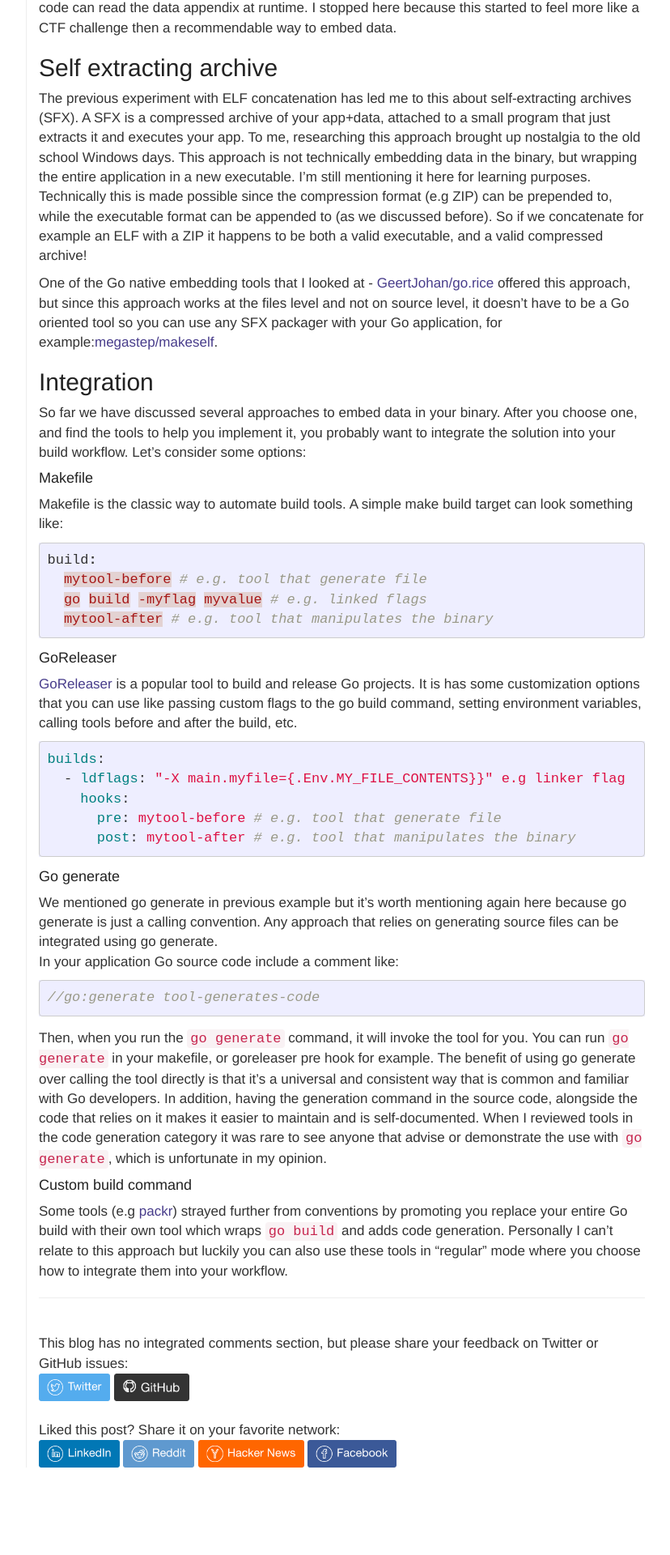
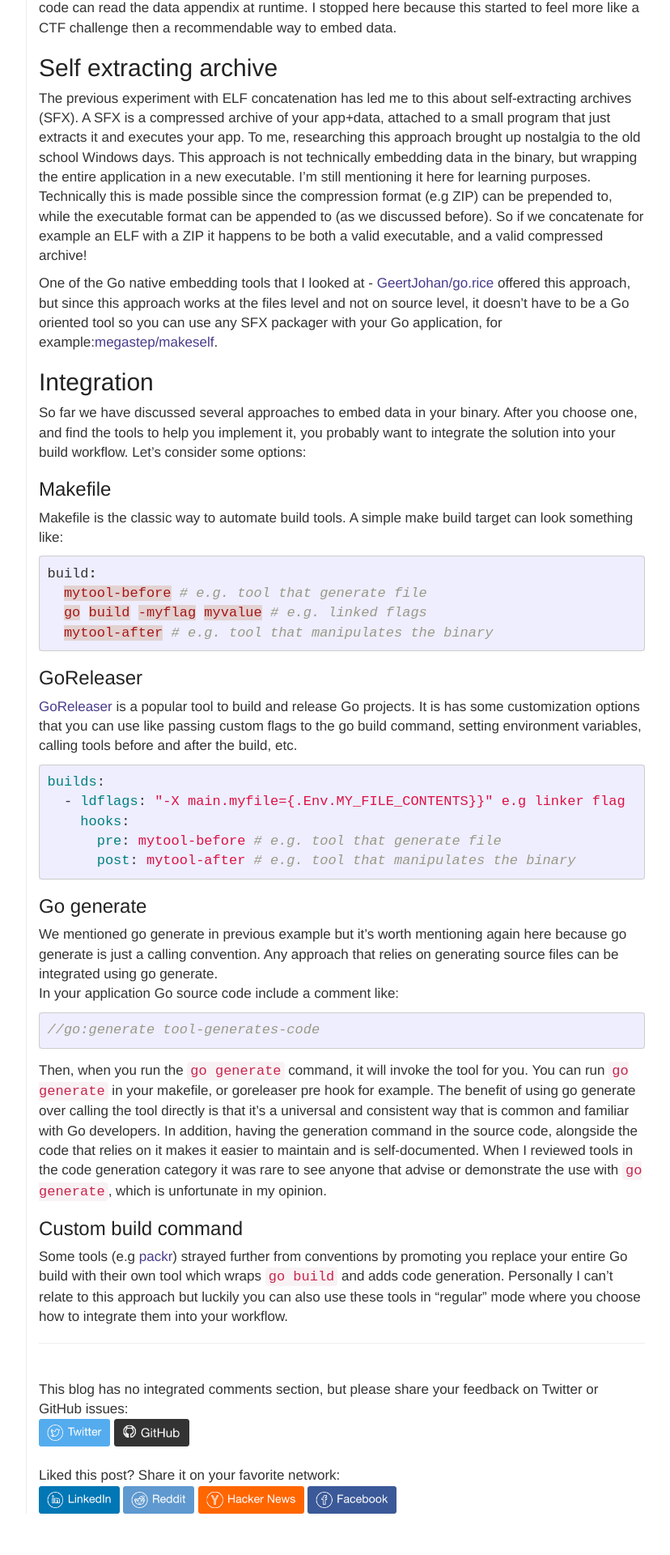
Before and after one commit to itaysk/itaysk.github.io, a Jekyll site: the page built from _posts/2020-04-30-embedding-files-in-binaries.md, in a window 1280 px wide. Shown: the part 2732-4652 px from the top of the page at 81% size, without its empty margins (413-1241 px from the left). Built offline with Jekyll 4.4.1, drawn with Linux system fonts in a browser that asks for light colours; before the commit the page ends 4595 px from its top, so only the background shows below that.

````diff
--- a/_posts/2020-04-30-embedding-files-in-binaries.md
+++ b/_posts/2020-04-30-embedding-files-in-binaries.md
@@ -5,7 +5,7 @@ categories: [Technical-Howto]
 tags: [go, linux]
 ---
 
-When building [Tracee](), I wanted to embed the ebpf program file into the compiled binary artifact. This file is essentially an asset that is required by the program, which will look for it at runtime in a predefined path. I wanted to simplify the distribution of Tracee, and ship a single binary that includes this asset file as an embedded resource.
+When building [Tracee](https://github.com/aquasecurity/tracee), I wanted to embed the ebpf program file into the compiled binary artifact. This file is essentially an asset that is required by the program, which will look for it at runtime in a predefined path. I wanted to simplify the distribution of Tracee, and ship a single binary that includes this asset file as an embedded resource.
 I have researched a few options for embedding embedding resources into a standalone binary artifact and wanted to share my learnings here. I will not attempt to compare tools or recommend any specific one, but just outline the technical approaches for embedding resources in binaries.
 
 Note that this was done in the context of Tracee, which is based on Go and Linux, so the techniques are very specific to my use case. However, I think once you understand the general approaches, you can find comparable implementations of the same ideas for your environments as well.
@@ -88,7 +88,7 @@ One of the Go native embedding tools that I looked at - [GeertJohan/go.rice](htt
 
 So far we have discussed several approaches to embed data in your binary. After you choose one, and find the tools to help you implement it, you probably want to integrate the solution into your build workflow. Let's consider some options:
 
-#### Makefile
+### Makefile
 Makefile is the classic way to automate build tools. A simple make build target can look something like:
 
 ```makefile
@@ -98,7 +98,7 @@ build:
   mytool-after # e.g. tool that manipulates the binary
 ```
 
-#### GoReleaser
+### GoReleaser
 [GoReleaser](https://goreleaser.com/) is a popular tool to build and release Go projects. It is has some customization options that you can use like passing custom flags to the go build command, setting environment variables, calling tools before and after the build, etc.
 
 ```yaml
@@ -109,7 +109,7 @@ builds:
       post: mytool-after # e.g. tool that manipulates the binary
 ```
 
-#### Go generate
+### Go generate
 
 We mentioned go generate in previous example but it's worth mentioning again here because go generate is just a calling convention. Any approach that relies on generating source files can be integrated using go generate.
 In your application Go source code include a comment like:
@@ -120,5 +120,5 @@ In your application Go source code include a comment like:
 
 Then, when you run the `go generate` command, it will invoke the tool for you. You can run `go generate` in your makefile, or goreleaser pre hook for example. The benefit of using go generate over calling the tool directly is that it's a universal and consistent way that is common and familiar with Go developers. In addition, having the generation command in the source code, alongside the code that relies on it makes it easier to maintain and is self-documented. When I reviewed tools in the code generation category it was rare to see anyone that advise or demonstrate the use with `go generate`, which is unfortunate in my opinion.
 
-#### Custom build command
+### Custom build command
 Some tools (e.g [packr](https://github.com/gobuffalo/packr)) strayed further from conventions by promoting you replace your entire Go build with their own tool which wraps `go build` and adds code generation. Personally I can't relate to this approach but luckily you can also use these tools in "regular" mode where you choose how to integrate them into your workflow.
````
